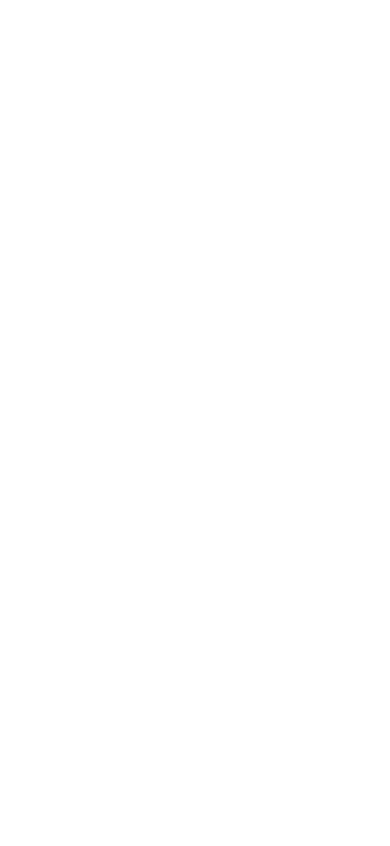
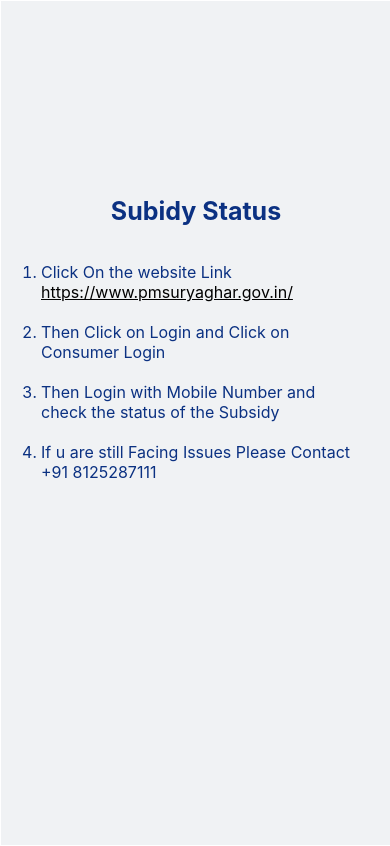
Before and after one commit to muralikarthik123/newsamrajapp, a React (Create React App) app: page /sub in a window 390 px wide. Before the commit this address had no page. Built offline with nearby package versions, Linux system fonts and the light colour scheme.

Commit message:
home.jsx subsidy.css subsidy.jsx

```diff
--- a/src/App.js
+++ b/src/App.js
@@ -2,6 +2,7 @@
 import Start from './start/start.jsx'
 import Home from './home/home.jsx'
 import Cal from './calculator/cal.jsx'
+import Subsidy from './subsidy/subsidy.jsx'
 import { BrowserRouter,Routes,Route } from 'react-router-dom'
 export default function App() {
   return (
@@ -11,6 +12,7 @@
           <Route path='/' element={<Start/>}/>
           <Route path='/home' element={<Home/>}/>
           <Route path='/cal' element={<Cal/>}/>
+          <Route path='/sub' element={<Subsidy/>}/>
         </Routes>
       </BrowserRouter>
     </div>
--- a/src/calculator/cal.css
+++ b/src/calculator/cal.css
@@ -9,7 +9,7 @@
             padding-left: 5%;
         }
         .c1{
-           margin-left: 25%;
+           margin-left: 23%;
            width:50%;
            label{
             width:150px;
--- a/src/calculator/cal.jsx
+++ b/src/calculator/cal.jsx
@@ -46,6 +46,7 @@
       </button>
       <h3>Total kWh: {kwh} kWh</h3>
       </div>
+
     </div>
   );
 }
--- a/src/home/home.jsx
+++ b/src/home/home.jsx
@@ -11,6 +11,10 @@
   const Nav=useNavigate()
   const open=()=>{
     Nav('/cal')
+  }
+
+  const subsidy=()=>{
+    Nav('/sub')
   }
   return (
     <div className='p2'>
@@ -40,7 +44,7 @@
             </div>
 
             <div className='boxes'>
-            <button   className='bt13'><IoSearchCircleSharp className='icon2'/></button>
+            <button   onClick={subsidy} className='bt13'><IoSearchCircleSharp className='icon2'/></button>
             <br/>
             <p>Subsidy</p>
             </div>
--- /dev/null
+++ b/src/subsidy/subsidy.css
@@ -0,0 +1,21 @@
+@media(max-width:500px){
+    .subsidy{
+        width:100%;
+        min-height:100vh;
+        background-color: #f0f2f4;
+        color:#0b3182;
+        border:1px solid white;
+        .c1{
+            margin-top: 50%;
+            display: flex;
+            flex-direction: column;
+            li{
+                width:90%;
+            }
+            b{
+                text-align: center;
+                font-size: 25px;
+            }
+        }
+    }
+}
--- /dev/null
+++ b/src/subsidy/subsidy.jsx
@@ -0,0 +1,21 @@
+import React from 'react'
+import './subsidy.css'
+export default function subsidy() {
+  return (
+    <div className='subsidy'>
+      <div className='c1'>
+      <b>Subidy Status</b>
+      <br/>
+      <ol>
+        <li>Click On the website Link <a style={{color:'black'}} href='https://www.pmsuryaghar.gov.in/'>https://www.pmsuryaghar.gov.in/</a></li>
+        <br/>
+        <li>Then Click on Login and Click on Consumer Login</li>
+        <br/>
+        <li>Then Login with Mobile Number and check the status of the Subsidy</li>
+        <br/>
+        <li>If u are still Facing Issues Please Contact +91 8125287111</li>
+      </ol>
+      </div>
+    </div>
+  )
+}
```
